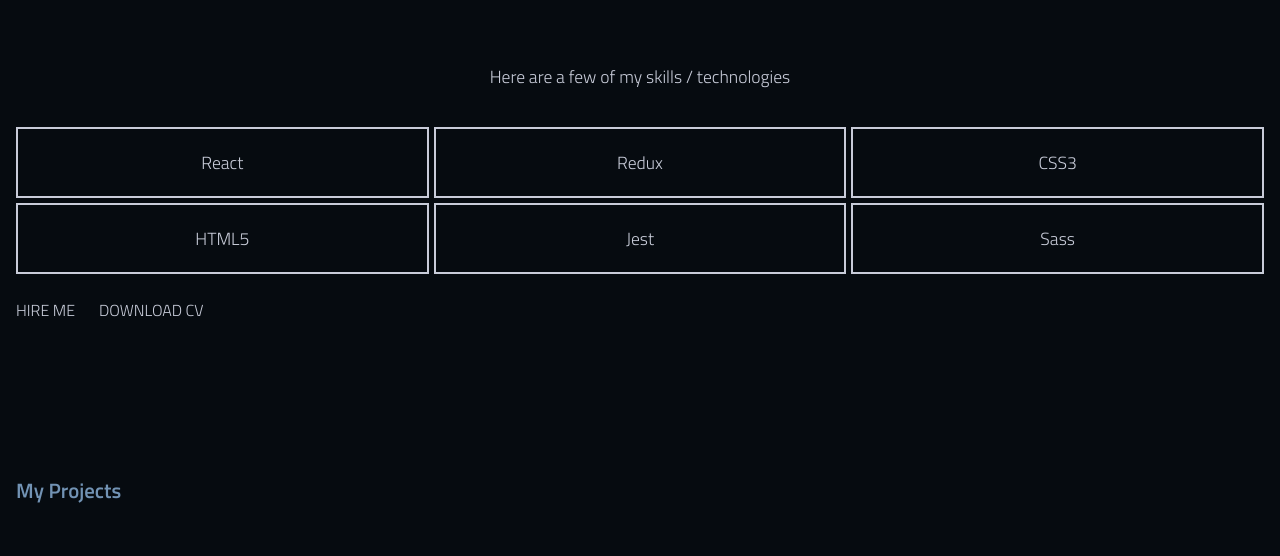
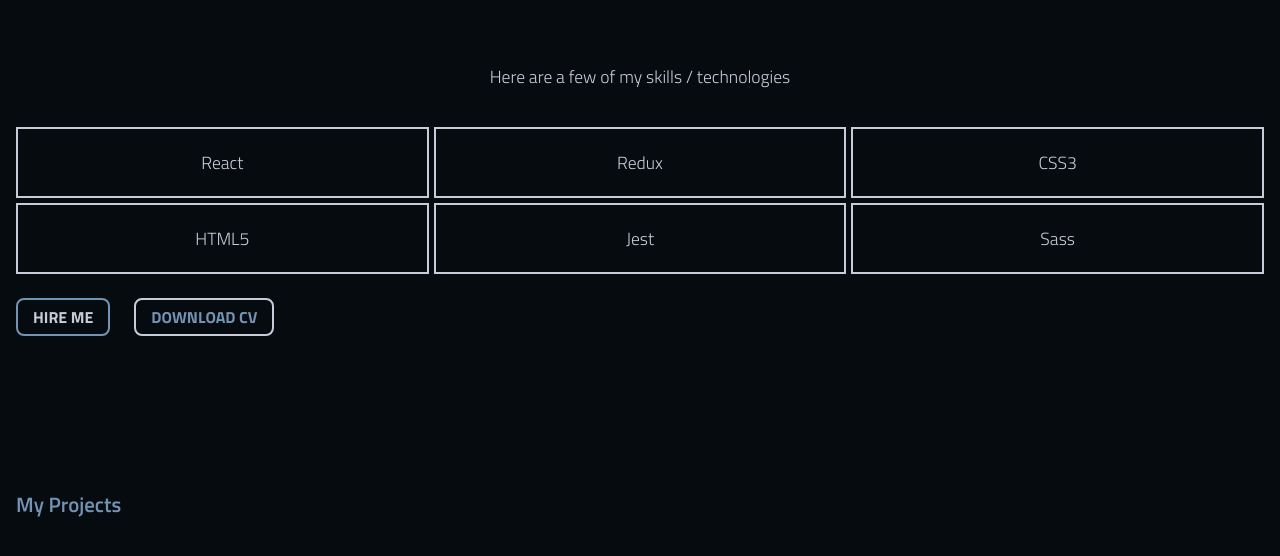
Before and after one commit to NeptuneRjo/portfolio, a React (Create React App) app: page / in a window 1280 px wide. Shown: the part 2061-2617 px from the top of the page. Built offline with nearby package versions, Linux system fonts and the light colour scheme.

Commit message:
created button classes

```diff
--- a/src/App.css
+++ b/src/App.css
@@ -5,3 +5,19 @@
     background: var(--background-color);
     font-family: var(--font-family);
 }
+
+.blue__button {
+    border-radius: 8px;
+    border: solid 2px var(--contrast-color);
+    padding: 5px 15px;
+    font-weight: bold;
+    color: var(--font-color)
+}
+
+.white__button {
+    border-radius: 8px;
+    border: solid 2px var(--font-color);
+    padding: 5px 15px;
+    font-weight: bold;
+    color: var(--contrast-color);
+}
```
